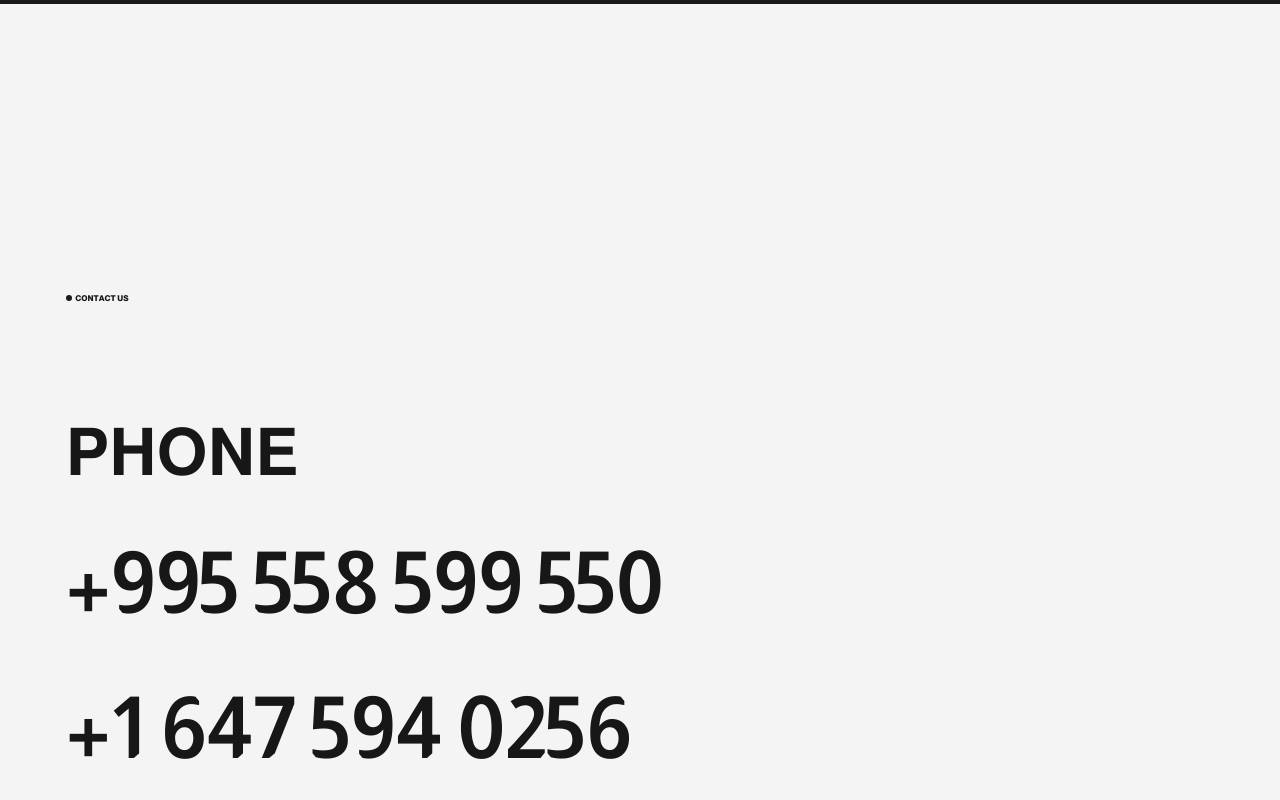
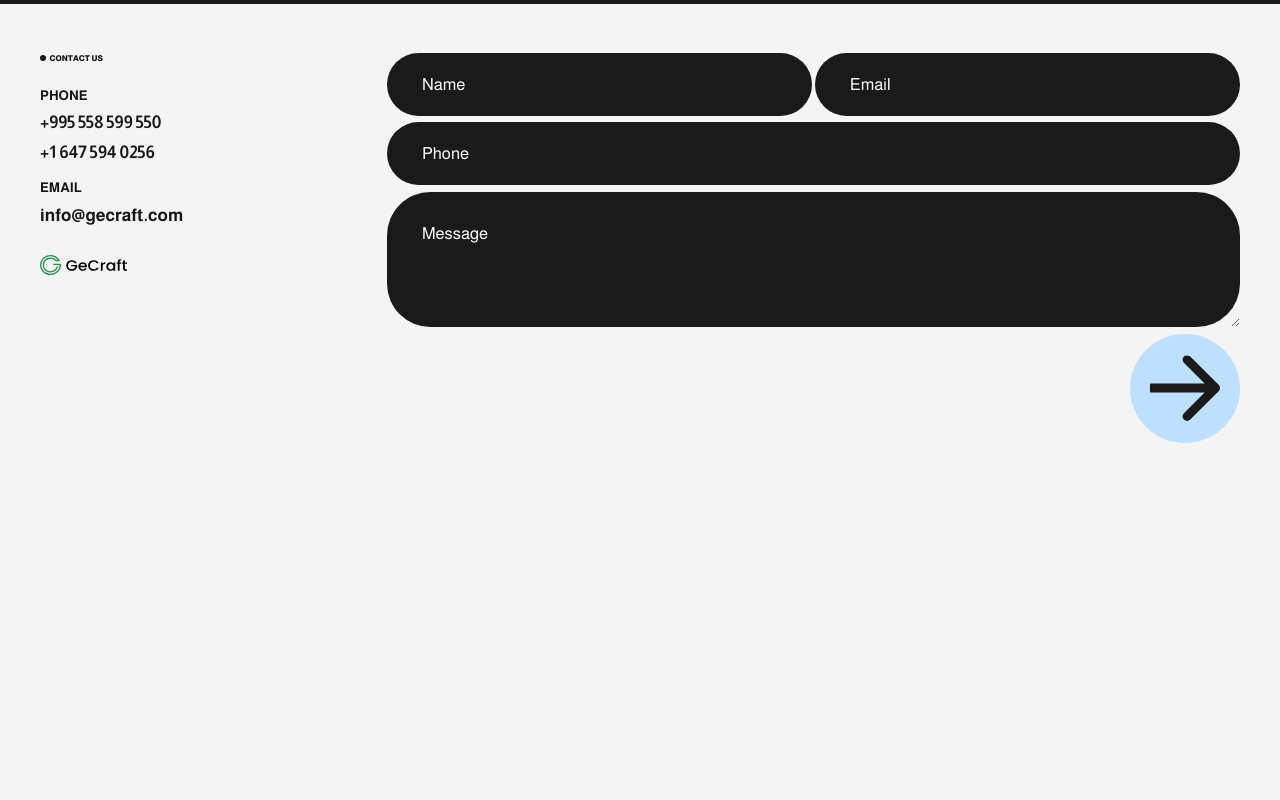
Before and after one commit to gecraft-com/gecraft-website, a React (Vite) app: page / in a window 1280 px wide. Shown: the part 2660-3460 px from the top of the page. After the commit the page ends 3169 px from the top, so only its background shows below. Built offline with nearby package versions, Linux system fonts and the light colour scheme; what @nextui-org/react would draw is missing.

Commit message:
finish contact us section

```diff
--- a/src/components/ContactUs.jsx
+++ b/src/components/ContactUs.jsx
@@ -2,18 +2,32 @@ import FormContactUs from './FormContactUs'
 
 function ContactUs() {
   return (
-    <div className="px-[5.14vw] pb-[57.95vw] pt-[22.57vw] text-left">
-      <h3 className="ml-[2.84vw] whitespace-nowrap text-left text-[3.08vw] font-extrabold uppercase before:mr-[1.3vw] before:inline-flex before:h-[2.31vw] before:w-[2.31vw] before:rounded-full before:bg-basic md:ml-0 md:text-[1.06vw] md:before:mr-[0.45vw] md:before:h-[0.8vw] md:before:w-[0.8vw] lg:text-[0.63vw] lg:before:mr-[0.27vw] lg:before:h-[0.47vw] lg:before:w-[0.47vw] 2xl:text-[0.35vw] 2xl:before:mr-[0.15vw] 2xl:before:h-[0.263vw] 2xl:before:w-[0.263vw]">
-        Contact us
-      </h3>
-      <p className="mt-[7.7vw] text-[5.15vw] font-bold uppercase">Phone</p>
-      <p className="mt-[1.3vw] text-[6.7vw] font-bold">+995 558 599 550</p>
-      <p className="mt-[1.3vw] text-[6.7vw] font-bold">+1 647 594 0256</p>
-      <p className="mt-[6vw] text-[5.15vw] font-bold uppercase">Email</p>
-      <p className="mt-[1.3vw] text-[6.7vw] font-bold">info@gecraft.com</p>
-      <p className="mt-[6vw] flex items-center text-[6vw] font-bold">
-        <img src="img/logo_green.svg" alt="logo" className="mr-[1.9vw]" /> GeCraft
-      </p>
+    <div className="px-[5.14vw] pb-[57.95vw] pt-[22.57vw] text-left md:flex md:gap-x-[13.02vw] md:px-[5.92vw] md:py-[5.3vw] lg:gap-x-[15.95vw] lg:px-[3.13vw] lg:pb-[5.21vw] lg:pt-[3.86vw] 2xl:gap-x-[15.61vw]">
+      <div>
+        <h3 className="ml-[2.84vw] whitespace-nowrap text-left text-[3.08vw] font-extrabold uppercase before:mr-[1.3vw] before:inline-flex before:h-[2.31vw] before:w-[2.31vw] before:rounded-full before:bg-basic md:ml-0 md:text-[1.06vw] md:before:mr-[0.45vw] md:before:h-[0.8vw] md:before:w-[0.8vw] lg:text-[0.63vw] lg:before:mr-[0.27vw] lg:before:h-[0.47vw] lg:before:w-[0.47vw] 2xl:text-[0.35vw] 2xl:before:mr-[0.15vw] 2xl:before:h-[0.263vw] 2xl:before:w-[0.263vw]">
+          Contact us
+        </h3>
+        <p className="mt-[7.7vw] text-[5.15vw] font-bold uppercase md:mt-[2.65vw] md:text-[1.77vw] lg:mt-[1.57vw] lg:text-[1.05vw] 2xl:mt-[1.46vw] 2xl:text-[0.59vw]">
+          Phone
+        </p>
+        <p className="mt-[1.3vw] text-[6.7vw] font-bold md:mt-[0.45vw] md:text-[2.3vw] lg:mt-[0.27vw] lg:text-[1.36vw] 2xl:mt-[0.15vw] 2xl:text-[1.4vw]">
+          +995 558 599 550
+        </p>
+        <p className="mt-[1.3vw] text-[6.7vw] font-bold md:mt-[0.45vw] md:text-[2.3vw] lg:mt-[0.27vw] lg:text-[1.36vw] 2xl:mt-[0.15vw] 2xl:text-[1.4vw]">
+          +1 647 594 0256
+        </p>
+        <p className="mt-[5.15vw] text-[5.15vw] font-bold uppercase md:mt-[1.77vw] md:text-[1.77vw] lg:mt-[1.05vw] lg:text-[1.05vw] 2xl:mt-[0.59vw] 2xl:text-[0.59vw]">
+          Email
+        </p>
+        <p className="mt-[1.3vw] text-[6.7vw] font-bold md:mt-[0.45vw] md:text-[2.3vw] lg:mt-[0.27vw] lg:text-[1.36vw] 2xl:mt-[0.15vw] 2xl:text-[1.4vw]">
+          info@gecraft.com
+        </p>
+        <img
+          src="img/logo_green.svg"
+          alt="logo"
+          className="mt-[5.15vw] w-[33.35vw] md:mt-[3.53vw] md:w-[11.48vw] lg:mt-[2.09vw] lg:w-[6.77vw] 2xl:mt-[1.17vw] 2xl:w-[5.17vw]"
+        />
+      </div>
       <FormContactUs />
     </div>
   )
--- a/src/components/FormContactUs.jsx
+++ b/src/components/FormContactUs.jsx
@@ -15,27 +15,27 @@ function FormContactUs() {
           alert(JSON.stringify(values, null, 2))
         }}
       >
-        <Form className="flex w-full flex-col items-end gap-y-[3vw] pt-[12.84vw]">
+        <Form className="grid w-full gap-y-[3vw] pt-[12.84vw] md:grid-cols-2 md:gap-x-[0.45vw] md:gap-y-[0.8vw] md:pt-0 lg:gap-x-[0.25vw] lg:gap-y-[0.5vw] 2xl:gap-x-[0.29vw] 2xl:gap-y-[0.29vw]">
           <Field
             id="name"
             name="name"
             placeholder="Name"
             type="name"
-            className="h-[24.11vw] w-full rounded-full bg-basic px-[13.35vw] text-[7vw] text-white placeholder:text-white placeholder:duration-150 placeholder:focus:text-opacity-15"
+            className="h-[24.11vw] w-full rounded-full bg-basic px-[13.35vw] text-[7vw] text-white placeholder:text-white placeholder:duration-150 placeholder:focus:text-opacity-15 md:h-[8.3vw] md:px-[4.5vw] md:text-[2.3vw] lg:h-[4.9vw] lg:px-[2.7vw] lg:text-[1.3vw] 2xl:h-[4.94vw]"
           />
           <Field
             id="email"
             name="email"
             placeholder="Email"
             type="email"
-            className="h-[24.11vw] w-full rounded-full bg-basic px-[13.35vw] text-[7vw] text-white placeholder:text-white placeholder:duration-150 placeholder:focus:text-opacity-15"
+            className="h-[24.11vw] w-full rounded-full bg-basic px-[13.35vw] text-[7vw] text-white placeholder:text-white placeholder:duration-150 placeholder:focus:text-opacity-15 md:h-[8.3vw] md:px-[4.5vw] md:text-[2.3vw] lg:h-[4.9vw] lg:px-[2.7vw] lg:text-[1.3vw] 2xl:h-[4.94vw]"
           />
           <Field
             id="phone"
             name="phone"
             placeholder="Phone"
             type="phone"
-            className="h-[24.11vw] w-full rounded-full bg-basic px-[13.35vw] text-[7vw] text-white placeholder:text-white placeholder:duration-150 placeholder:focus:text-opacity-15"
+            className="h-[24.11vw] w-full rounded-full bg-basic px-[13.35vw] text-[7vw] text-white placeholder:text-white placeholder:duration-150 placeholder:focus:text-opacity-15 md:col-start-1 md:col-end-3 md:h-[8.3vw] md:px-[4.5vw] md:text-[2.3vw] lg:h-[4.9vw] lg:px-[2.7vw] lg:text-[1.3vw] 2xl:h-[4.94vw]"
           />
           <Field
             as="textarea"
@@ -43,14 +43,14 @@ function FormContactUs() {
             name="message"
             placeholder="Message"
             type="text"
-            className="h-[52.32vw] w-full rounded-[15vw] bg-basic px-[13.35vw] py-[11.55vw] text-[7vw] text-white placeholder:text-white placeholder:duration-150 placeholder:focus:text-opacity-15"
+            className="h-[52.32vw] w-full rounded-[15vw] bg-basic px-[13.35vw] py-[11.55vw] text-[7vw] text-white placeholder:text-white placeholder:duration-150 placeholder:focus:text-opacity-15 md:col-start-1 md:col-end-3 md:h-[18vw] md:rounded-[5vw] md:px-[4.5vw] md:py-[3.98vw] md:text-[2.3vw] lg:h-[10.62vw] lg:rounded-[3.4vw] lg:px-[2.7vw] lg:py-[2.35vw] lg:text-[1.3vw]"
           />
 
-          <button type="submit">
+          <button type="submit" className="justify-self-end md:col-start-2">
             <img
               src="img/submit.svg"
               alt="submit"
-              className="rounded-full bg-buttonHover px-[7.7vw] py-[8.34vw]"
+              className="rounded-full bg-buttonHover px-[7.7vw] py-[8.34vw] md:px-[2.61vw] md:py-[2.83vw] lg:px-[1.54vw] lg:py-[1.67vw] 2xl:px-[0.86vw] 2xl:py-[0.94vw]"
             />
           </button>
         </Form>
```
Also changed, not shown: public/img/logo_green.svg.
